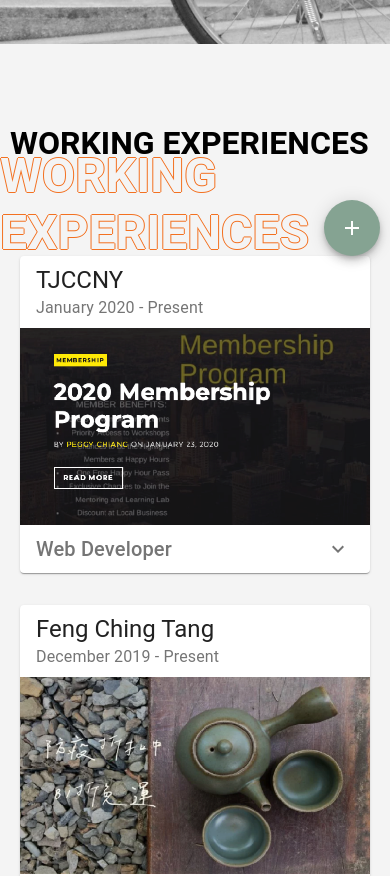
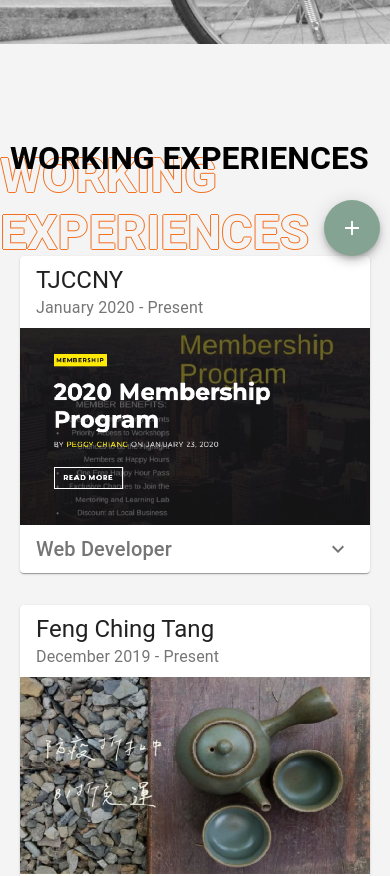
Before and after one commit to peiyuwu9/my-website, a React (Create React App) app: page / in a window 390 px wide. Shown: the part 800-1676 px from the top of the page. Built offline with nearby package versions, Linux system fonts and the light colour scheme; the HTML template or start-up script is replaced by a standard one.

Commit message:
Update layout

```diff
--- a/src/index.css
+++ b/src/index.css
@@ -149,7 +149,7 @@ button.MuiSpeedDialAction-fab {
 
   main h1.headline {
     font-size: 2rem;
-    top: 20px;
+    top: 35px;
   }
 
   main h1.headlineBase {
@@ -180,7 +180,7 @@ button.MuiSpeedDialAction-fab {
 @media (min-width: 481px) and (max-width: 768px) {
   main h1.headline {
     font-size: 2rem;
-    top: 40px;
+    top: 45px;
   }
 
   main h1.headlineBase {
```
